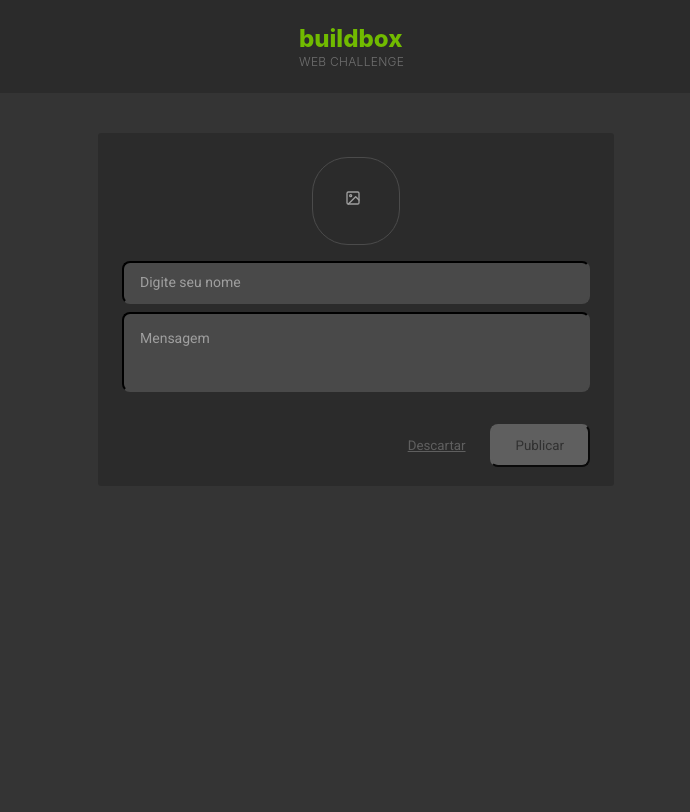
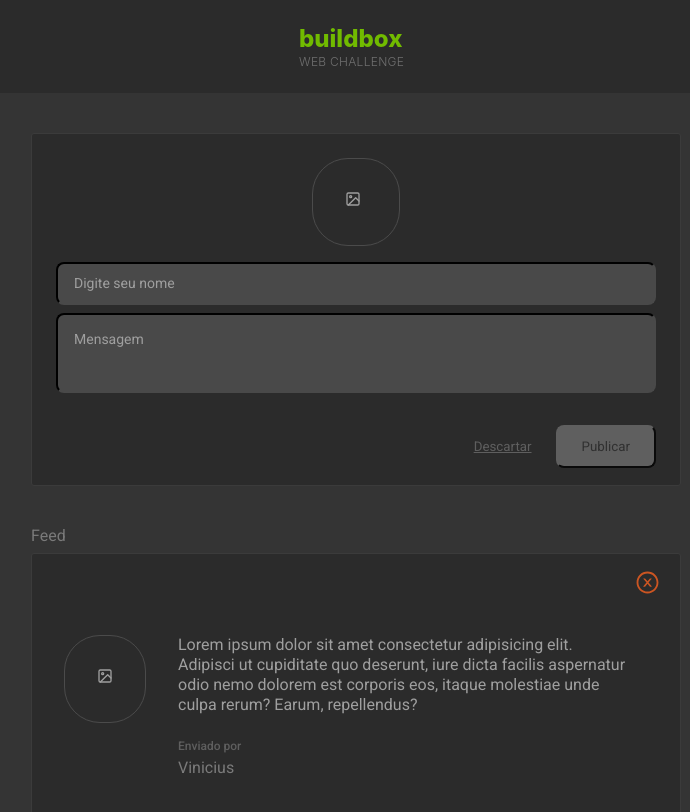
Before and after one commit to inocencio5117/desafio-buildbox, a React (Create React App) app: page / in a window 1280 px wide. Shown: the top 812 px of the page, without its empty margins (284-974 px from the left). Built offline with nearby package versions, Linux system fonts and the light colour scheme.

Commit message:
Adding all styles

```diff
--- a/src/App.tsx
+++ b/src/App.tsx
@@ -1,6 +1,6 @@
 import React from "react";
 import { Header } from "./components/Header";
-import { Painel } from "./components/Painel";
+import { Panel } from "./components/Panel";
 
 import { GlobalStyle } from "./styles/global";
 
@@ -8,7 +8,7 @@
   return (
     <>
       <Header />
-      <Painel />
+      <Panel />
       <GlobalStyle />
     </>
   );
--- /dev/null
+++ b/src/components/Feed/index.tsx
@@ -0,0 +1,39 @@
+import React from "react";
+
+import { FiImage } from "react-icons/fi";
+import { AiOutlineCloseCircle } from "react-icons/ai";
+
+import { Container, Title } from "./styles";
+
+export function Feed() {
+  return (
+    <>
+      <Title>Feed</Title>
+      <Container>
+        <div className="close-button-container">
+          <AiOutlineCloseCircle />
+        </div>
+
+        <div className="content-wrapper">
+          <div className="image-container">
+            <FiImage />
+          </div>
+
+          <div className="text-section">
+            <p>
+              Lorem ipsum dolor sit amet consectetur adipisicing elit. Adipisci
+              ut cupiditate quo deserunt, iure dicta facilis aspernatur odio
+              nemo dolorem est corporis eos, itaque molestiae unde culpa rerum?
+              Earum, repellendus?
+            </p>
+
+            <div className="send-by">
+              <span>Enviado por</span>
+              <span>Vinicius</span>
+            </div>
+          </div>
+        </div>
+      </Container>
+    </>
+  );
+}
--- /dev/null
+++ b/src/components/Feed/styles.ts
@@ -0,0 +1,90 @@
+import styled from "styled-components";
+
+export const Title = styled.span`
+  width: 40.625rem;
+
+  color: var(--feed-color);
+
+  margin-bottom: 0.5rem;
+`;
+
+export const Container = styled.div`
+  width: 40.625rem;
+  /* width: 650px; */
+  height: auto;
+
+  display: flex;
+  flex-direction: column;
+
+  border: 1px solid var(--box-border);
+  background: var(--primary);
+
+  border-radius: 3px;
+
+  padding: 0 1.25rem 2.5rem;
+  color: var(--primary-text);
+
+  /* margin-bottom: 1rem; */
+
+  .close-button-container {
+    display: flex;
+    justify-content: flex-end;
+
+    width: 100%;
+
+    margin: 1rem 0 2.5rem 0;
+
+    > svg {
+      color: #cb5522;
+      height: 1.5625rem;
+      width: 1.5625rem;
+    }
+  }
+
+  .content-wrapper {
+    display: flex;
+
+    .image-container {
+      height: 88px;
+      width: 88px;
+
+      border: 1px solid #4b4b4b;
+      border-radius: 36px;
+
+      padding: 2rem;
+      margin-right: 2rem;
+      margin-left: 0.75rem;
+    }
+
+    .text-section {
+      font-size: 1rem;
+      text-align: left;
+
+      line-height: 1.25;
+
+      padding-right: 2rem;
+
+      > p {
+        margin-bottom: 1.5rem;
+      }
+
+      .send-by {
+        display: flex;
+        flex-direction: column;
+
+        span:first-child {
+          font-size: 0.75rem;
+          font-weight: 500;
+
+          margin-bottom: 0.25rem;
+
+          color: var(--primary-button);
+        }
+
+        span:last-child {
+          color: var(--feed-color);
+        }
+      }
+    }
+  }
+`;
--- a/src/components/InputInfo/styles.ts
+++ b/src/components/InputInfo/styles.ts
@@ -1,12 +1,13 @@
 import styled from "styled-components";
 
 export const Container = styled.div`
-  width: 32.25rem;
+  width: 40.625rem;
   /* width: 650px; */
   height: 22.0625rem;
 
   background: var(--primary);
 
+  border: 1px solid var(--box-border);
   border-radius: 3px;
 
   padding: 1.5rem 1.5rem 3rem;
@@ -34,6 +35,8 @@
     > input {
       width: 100%;
       min-height: 2.5rem;
+
+      color: #fff;
 
       padding: 0.75rem 1rem;
 
--- a/src/components/Painel/index.tsx
+++ b/src/components/Panel/index.tsx
@@ -1,11 +1,13 @@
 import React from "react";
+import { Feed } from "../Feed";
 import { InputInfo } from "../InputInfo";
 import { Container } from "./styles";
 
-export function Painel() {
+export function Panel() {
   return (
     <Container>
       <InputInfo />
+      <Feed />
     </Container>
   );
 }
--- a/src/components/Painel/styles.ts
+++ b/src/components/Panel/styles.ts
@@ -2,7 +2,9 @@
 
 export const Container = styled.main`
   display: flex;
-  justify-content: center;
+  justify-content: flex-start;
+  align-items: center;
+  flex-direction: column;
 
   height: 72.75rem;
 
--- a/src/styles/global.ts
+++ b/src/styles/global.ts
@@ -5,11 +5,15 @@
         --primary: #2b2b2b;
         --secondary: #343434;
 
+        --box-border: #3b3b3b;
+
         --primary-text: #9f9f9f;
 
         --input: #494949;
         --primary-button: #5f5f5f;
         --secondary-button: #313131;
+
+        --feed-color: #7a7a7a;
     }
 
     * {
```
